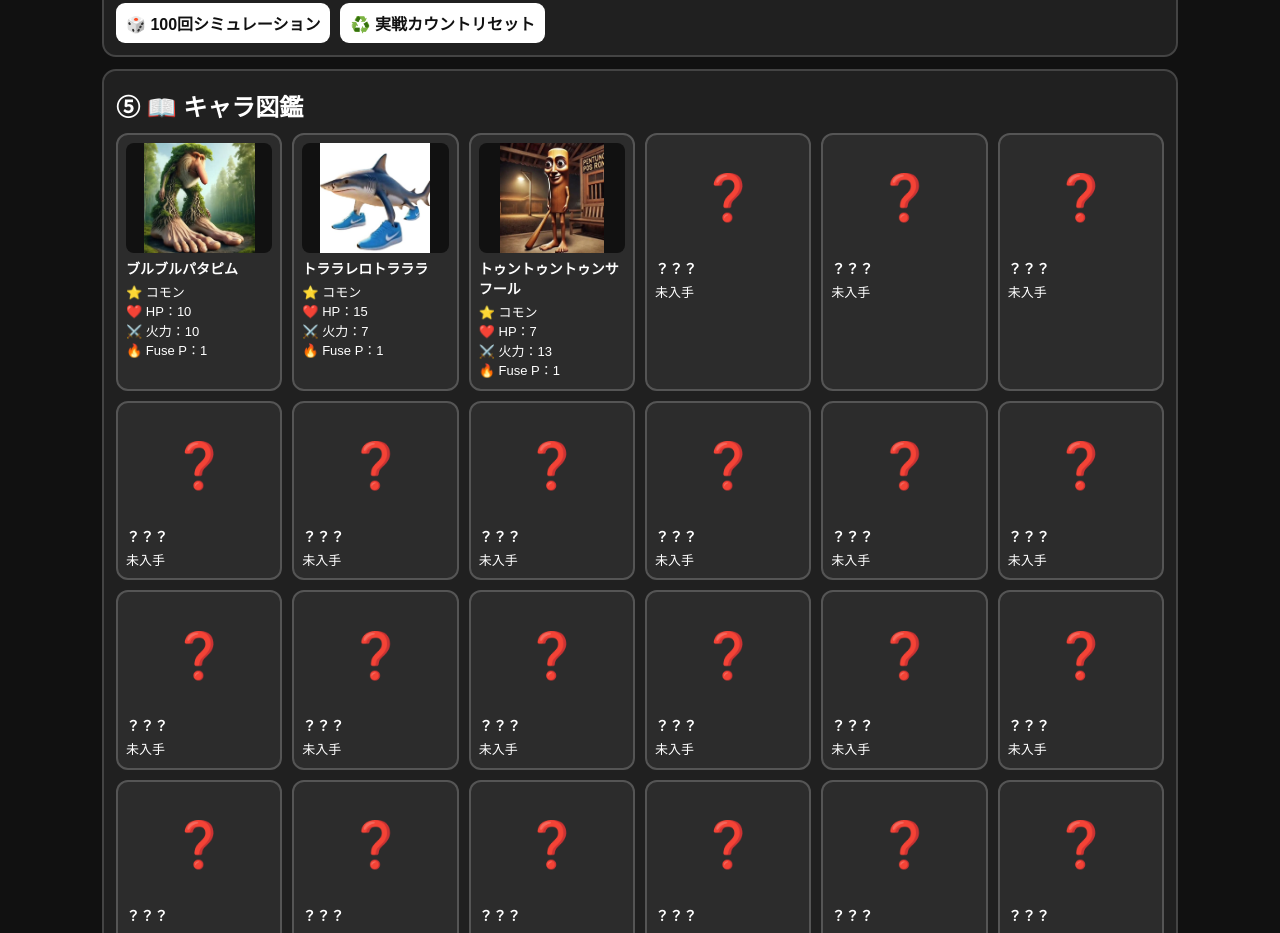
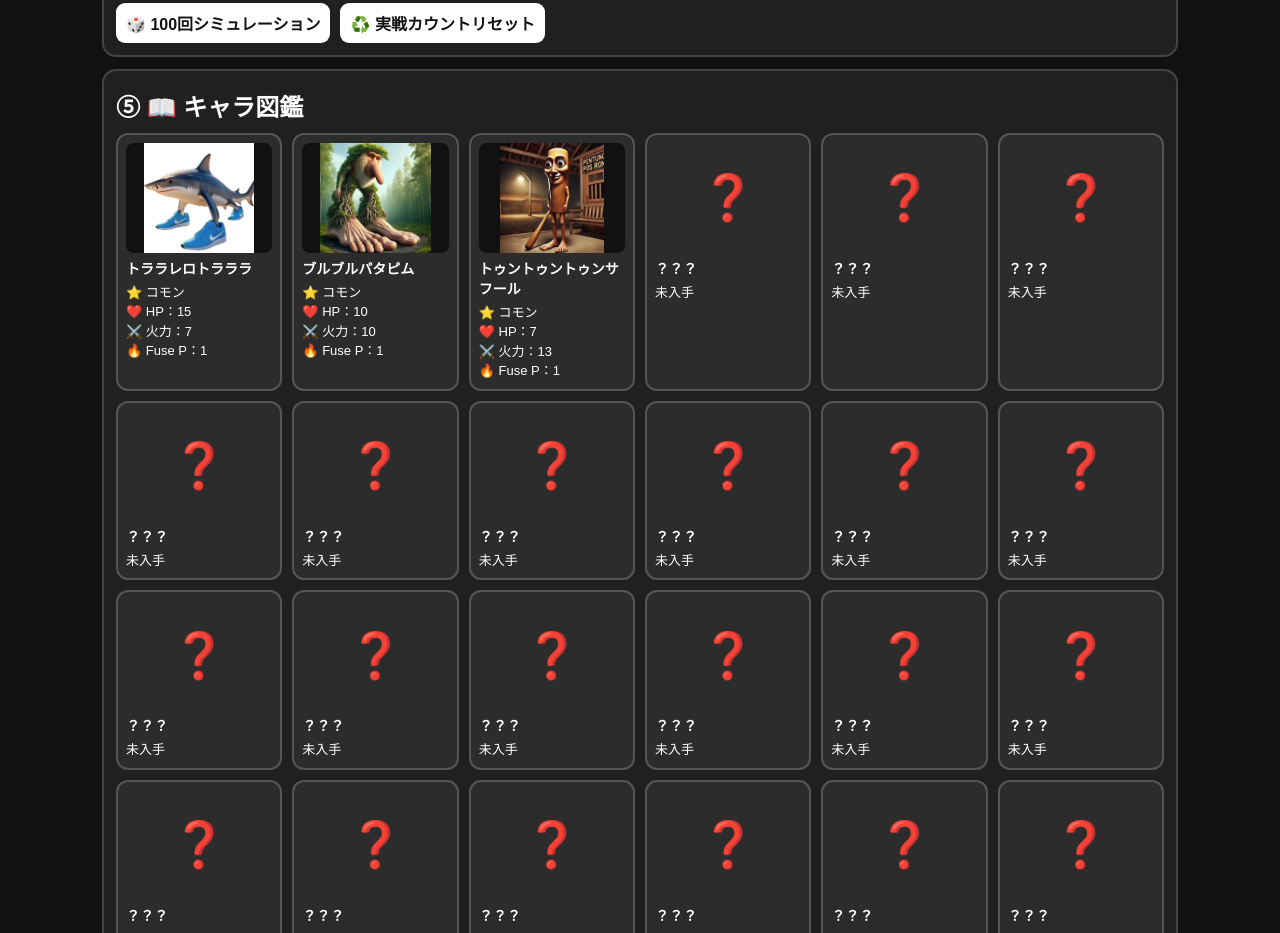
Before and after one commit to SORAMAMEHero-sys/battle-brainrot, a plain HTML site: page index.html in a window 1280 px wide. Shown: the part 3917-4850 px from the top of the page. Drawn offline with Linux system fonts and the light colour scheme.

Commit message:
index.html を更新

```diff
--- a/index.html
+++ b/index.html
@@ -1049,11 +1049,13 @@ function renderEncyclopedia(){
   };
 
   const oa=order[a.rarity] ?? 6;
-  const ob=order[b.rarity] ?? 6;
-
-  return oa-ob;
+const ob=order[b.rarity] ?? 6;
+
+if(oa!==ob)return oa-ob;
+
+return (b.hp+b.power)-(a.hp+a.power);
 }).forEach(c=>{
-    const found = !!encyclopediaUnlocked[c.id] || inventory.some(x=>x.id===c.id);
+  const found = !!encyclopediaUnlocked[c.id] || inventory.some(x=>x.id===c.id);
     if(found && !encyclopediaUnlocked[c.id]){
       encyclopediaUnlocked[c.id] = true;
     }
```
